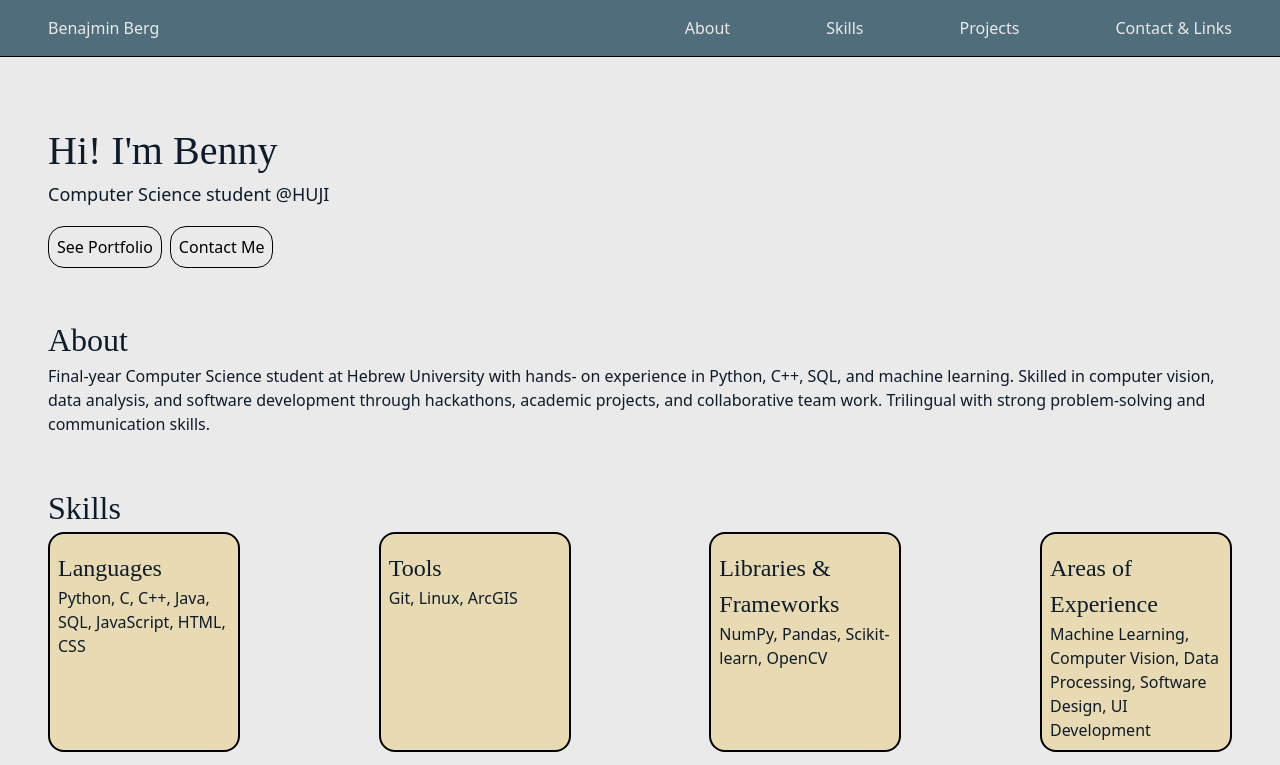
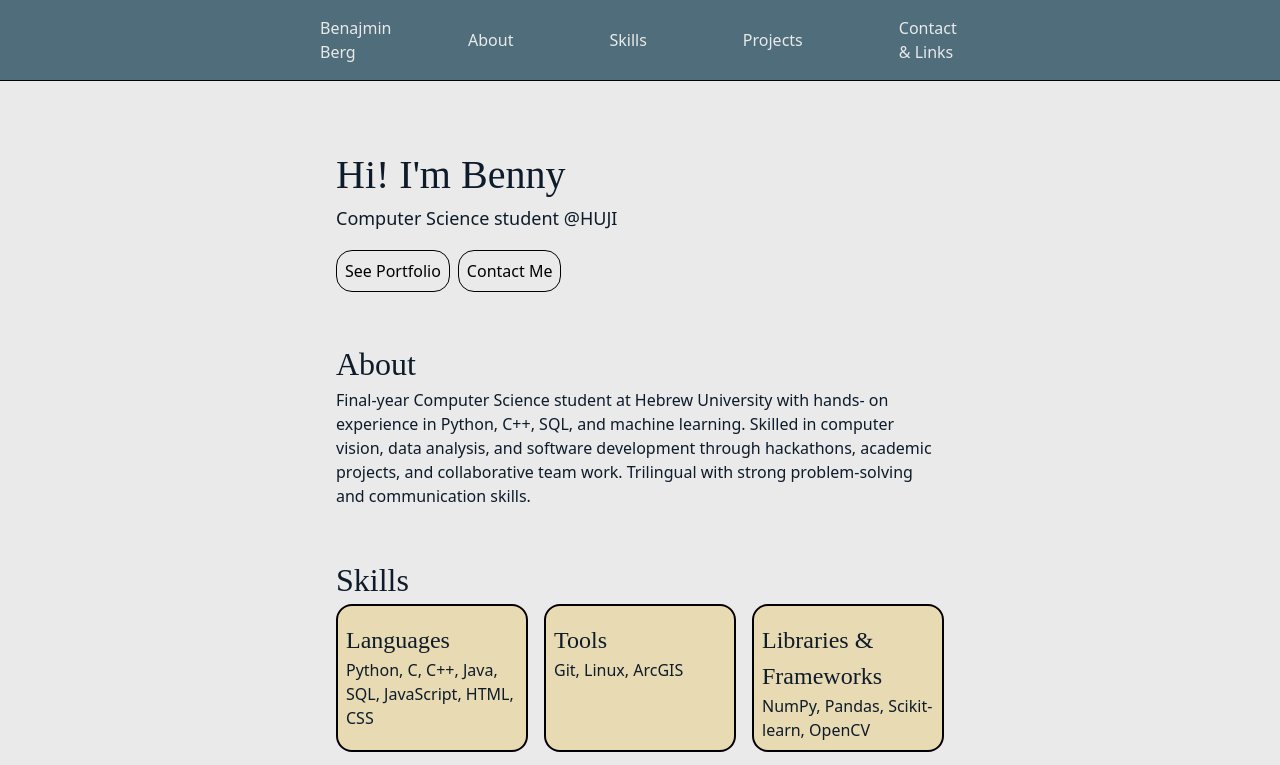
Before and after one commit to bennyberg/benny-website, a website built with Vite: page index.html in a window 1280 px wide. Shown: the top 765 px of the page. Built offline with nearby package versions, Linux system fonts and the light colour scheme; a web font is replaced by a local one.

Commit message:
changed margins

```diff
--- a/styles/main.css
+++ b/styles/main.css
@@ -50,6 +50,8 @@ header {
   border-bottom: 1px solid #040406;
   background-color: var(--color-header);
   /* color: #0000ff; */
+  padding-left: 20rem;
+  padding-right: 20rem;
 }
 
 #link-container {
@@ -63,6 +65,8 @@ main {
   display: flex;
   flex-direction: column;
   margin: 2rem;
+  margin-left: 20rem;
+  margin-right: 20rem;
 }
 
 section {
@@ -136,10 +140,12 @@ section {
 
 
 }
-.project-box:hover{
+
+.project-box:hover {
   background-color: rgb(227, 192, 76);
- ;
+  ;
 }
+
 .project-box.is-expanded {
   width: 30rem;
   /* grow horizontally */
```
